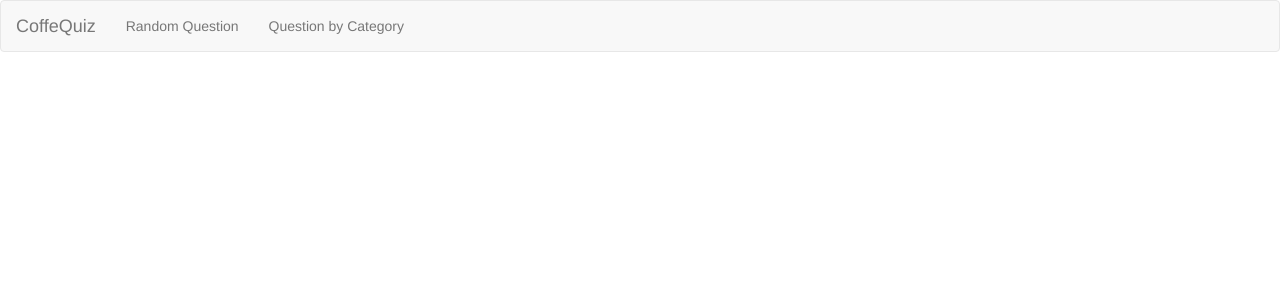
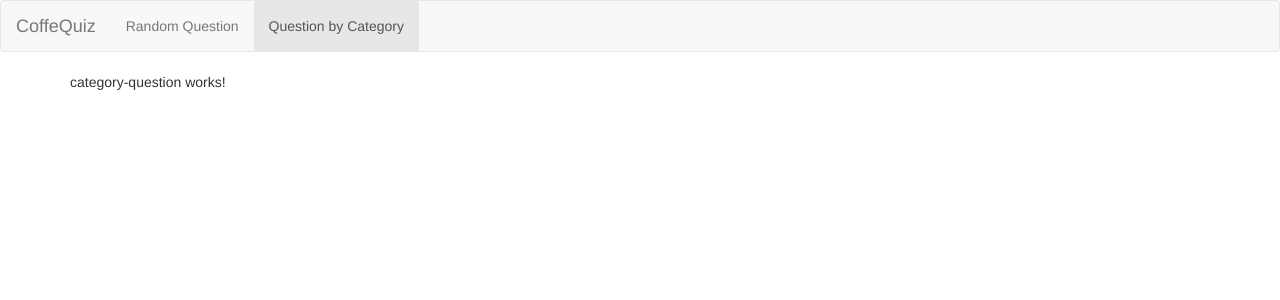
Before and after one commit to Molsagari92/trivia-quiz-app, an Angular app: page /by-category in a window 1280 px wide. Shown: the top 300 px of the page. Built offline with nearby package versions, Linux system fonts and the light colour scheme.

Commit message:
Routing added; components generated; header links activated.

```diff
--- /dev/null
+++ b/src/app/app-routing.module.ts
@@ -0,0 +1,20 @@
+import {NgModule} from "@angular/core";
+import {RouterModule, Routes} from "@angular/router";
+
+import {RandomQuestionComponent} from "./random-question/random-question.component";
+import {CategoryQuestionComponent} from "./category-question/category-question.component";
+
+const appRoutes: Routes = [
+  {path: '', redirectTo: '/random', pathMatch: 'full'},
+  {path: 'random', component: RandomQuestionComponent},
+  {path: 'by-category', component:CategoryQuestionComponent}
+]
+
+
+@NgModule({
+  imports: [RouterModule.forRoot(appRoutes)],
+  exports: [RouterModule]
+})
+
+export class AppRoutingModule {
+}
--- a/src/app/app.component.html
+++ b/src/app/app.component.html
@@ -1 +1,8 @@
 <app-header></app-header>
+<div class="container">
+  <div class="row">
+    <div class="col-md-12">
+      <router-outlet></router-outlet>
+    </div>
+  </div>
+</div>
--- /dev/null
+++ b/src/app/category-question/category-question.component.html
@@ -0,0 +1 @@
+<p>category-question works!</p>
--- /dev/null
+++ b/src/app/category-question/category-question.component.ts
@@ -0,0 +1,15 @@
+import { Component, OnInit } from '@angular/core';
+
+@Component({
+  selector: 'app-category-question',
+  templateUrl: './category-question.component.html',
+  styleUrls: ['./category-question.component.css']
+})
+export class CategoryQuestionComponent implements OnInit {
+
+  constructor() { }
+
+  ngOnInit(): void {
+  }
+
+}
--- a/src/app/header/header.component.html
+++ b/src/app/header/header.component.html
@@ -5,8 +5,8 @@
     </div>
     <div class="collapse navbar-collapse">
       <ul class="nav navbar-nav">
-        <li><a href=#>Random Question</a></li>
-        <li><a href="#">Question by Category</a></li>
+        <li routerLinkActive="active"><a routerLink="/random">Random Question</a></li>
+        <li routerLinkActive="active"><a routerLink="/by-category">Question by Category</a></li>
       </ul>
     </div>
   </div>
--- /dev/null
+++ b/src/app/random-question/random-question.component.html
@@ -0,0 +1 @@
+<p>random-question works!</p>
--- /dev/null
+++ b/src/app/random-question/random-question.component.ts
@@ -0,0 +1,15 @@
+import { Component, OnInit } from '@angular/core';
+
+@Component({
+  selector: 'app-random-question',
+  templateUrl: './random-question.component.html',
+  styleUrls: ['./random-question.component.css']
+})
+export class RandomQuestionComponent implements OnInit {
+
+  constructor() { }
+
+  ngOnInit(): void {
+  }
+
+}
```
Also changed, not shown: src/app/app.module.ts (+16 -7 lines), src/app/category-question/category-question.component.css (added), src/app/random-question/random-question.component.css (added), 2 other files (tests, documents, lock files or other folders).
